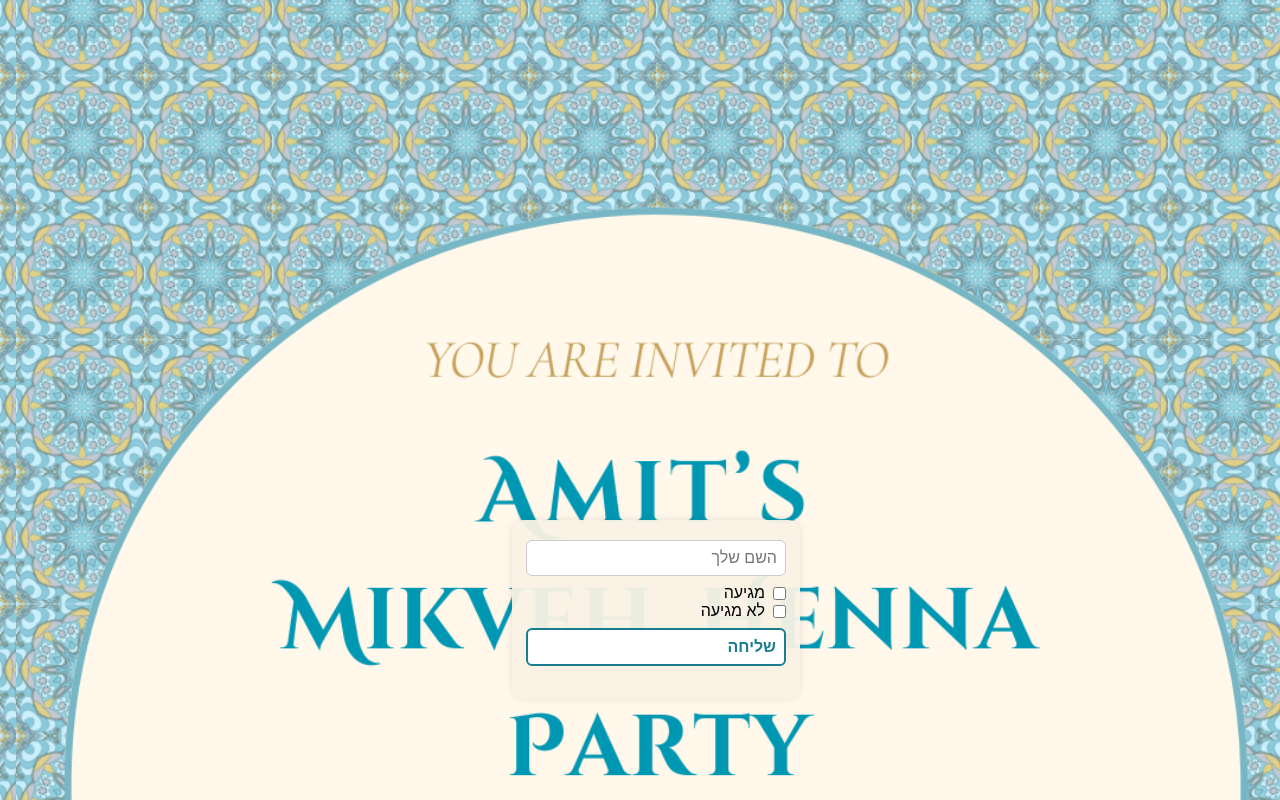
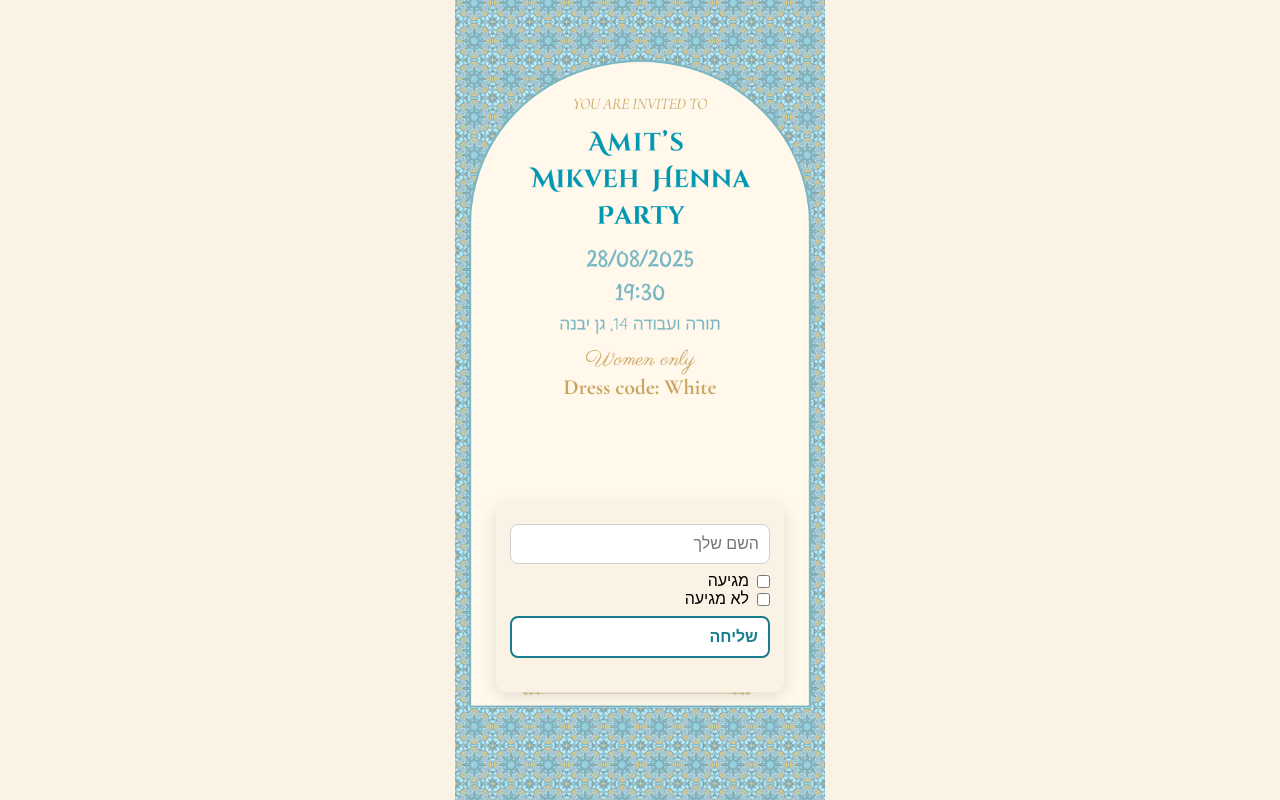
Before and after one commit to amittkatz/hennarsvp, a plain HTML site: page index.html in a window 1280 px wide. Drawn offline with Linux system fonts and the light colour scheme.

Commit message:
Update index.html

```diff
--- a/index.html
+++ b/index.html
@@ -2,130 +2,112 @@
 <html lang="he">
 <head>
   <meta charset="UTF-8" />
-  <meta name="viewport" content="width=device-width, initial-scale=1.0" />
-  <title>המקווה חינה של עמית - 28.8</title>
+  <meta name="viewport" content="width=device-width, initial-scale=1" />
+  <title>Amit - mikveh henna party!</title>
   <style>
+    :root{
+      --cream:#FAF3E5;
+      --blue:#197D8F;
+    }
     html, body {
-      margin: 0;
-      padding: 0;
-      height: 100vh;
-      width: 100vw;
-      overflow: hidden;
-      font-family: 'Arial', sans-serif;
-      text-align: center;
+      margin:0;
+      padding:0;
+      height:100svh;               /* stable mobile height */
+      overflow:hidden;             /* no scrolling */
+      font-family: Arial, sans-serif;
       direction: rtl;
-      background: url('henna1.png') no-repeat center top;
-      background-size: cover;
+      background: var(--cream);
+      -webkit-tap-highlight-color: transparent;
     }
 
-    .form-wrapper {
-      position: absolute;
-      left: 50%;
-      transform: translateX(-50%);
-      width: 100%;
-      display: flex;
-      justify-content: center;
-      padding: 0 16px;
+    /* Stage holds the image and the overlayed form */
+    .stage{
+      position:fixed;
+      inset:0;
+      display:block;
+      background:var(--cream);
+    }
+    .stage img{
+      position:absolute;
+      top:50%;
+      left:50%;
+      transform:translate(-50%,-50%);
+      width:100vw;
+      height:100svh;
+      object-fit:contain;          /* show whole invite, centered */
+      object-position:center center;
+      display:block;
+      pointer-events:none;         /* avoid accidental drag */
+      user-select:none;
     }
 
-    /* Default for mobile */
-    @media (max-width: 767px) {
-      .form-wrapper {
-        top: 72vh; /* position relative to screen height */
+    /* Form overlay that we position via JS exactly under "Dress code" */
+    .form-wrapper{
+      position:absolute;           /* top/left set by JS */
+      transform:translate(-50%,0); /* center horizontally around left 50% */
+      width:100%;
+      max-width:320px;             /* cap on tablets */
+      padding:0 16px;
+      z-index:2;
     }
+    form{
+      background:rgba(250,243,229,.96);
+      padding:12px 14px;
+      border-radius:12px;
+      box-shadow:0 4px 18px rgba(0,0,0,.12);
+      margin:0 auto;
+      max-width:260px;
     }
-
-    /* For tablets */
-    @media (min-width: 768px) and (max-width: 1023px) {
-      .form-wrapper {
-        top: 68vh;
+    input, button{
+      width:100%;
+      box-sizing:border-box;
+      padding:10px;
+      margin:8px 0;
+      font-size:16px;
+      border-radius:8px;
+      border:1px solid #cfcfcf;
+      text-align:right;
     }
+    .row{
+      display:flex; align-items:center; gap:8px; justify-content:flex-start;
     }
-
-    /* For desktops */
-    @media (min-width: 1024px) {
-      .form-wrapper {
-        top: 65vh;
+    .row input[type="checkbox"]{ width:auto; margin:0; }
+    button{
+      background:#fff;
+      color:var(--blue);
+      font-weight:700;
+      border:2px solid var(--blue);
+      cursor:pointer;
     }
+    .spinner{
+      margin:12px auto; width:28px; height:28px;
+      border:4px solid #d0d0d0; border-top:4px solid var(--blue);
+      border-radius:50%; display:none; animation:spin 1s linear infinite;
     }
-
-    form {
-      background-color: rgba(250, 243, 229, 0.94);
-      padding: 12px 14px;
-      border-radius: 12px;
-      box-shadow: 0 0 8px rgba(0,0,0,0.1);
-      max-width: 260px;
-      width: 100%;
-    }
-
-    input, button {
-      padding: 8px;
-      margin: 8px 0;
-      width: 100%;
-      font-size: 16px;
-      border-radius: 6px;
-      border: 1px solid #ccc;
-      box-sizing: border-box;
-      text-align: right;
-    }
-
-    .row {
-      display: flex;
-      align-items: center;
-      gap: 8px;
-      justify-content: flex-start;
-    }
-
-    .row input[type="checkbox"] {
-      width: auto;
-      margin: 0;
-    }
-
-    button {
-      background-color: white;
-      color: #197D8F; /* blue text */
-      font-weight: bold;
-      cursor: pointer;
-      border: 2px solid #197D8F;
-    }
-
-    .spinner {
-      margin: 15px auto;
-      width: 30px;
-      height: 30px;
-      border: 4px solid #ccc;
-      border-top: 4px solid #3498db;
-      border-radius: 50%;
-      animation: spin 1s linear infinite;
-      display: none;
-    }
-    @keyframes spin { 0% { transform: rotate(0deg); } 100% { transform: rotate(360deg); } }
-
-    #responseMsg {
-      margin-top: 12px;
-      font-size: 13px;
-      font-weight: bold;
-      text-align: center;
-    }
+    @keyframes spin{ to{ transform:rotate(360deg);} }
+    #responseMsg{ margin-top:10px; font-weight:700; font-size:14px; text-align:center; }
   </style>
 </head>
 <body>
 
-  <div class="form-wrapper">
+  <div class="stage">
+    <!-- Use your tall 1080×2340 export here -->
+    <img id="inviteImg" src="henna1.png" alt="Invitation">
+    <div id="formWrap" class="form-wrapper">
       <form id="rsvpForm">
-      <input type="text" id="name" name="name" placeholder="השם שלך" required />
+        <input type="text" id="name" name="name" placeholder="השם שלך" required>
 
         <div class="row">
-        <input type="checkbox" id="attendYes" />
+          <input type="checkbox" id="attendYes">
           <label for="attendYes">מגיעה</label>
         </div>
-
         <div class="row">
-        <input type="checkbox" id="attendNo" />
+          <input type="checkbox" id="attendNo">
           <label for="attendNo">לא מגיעה</label>
         </div>
 
-      <input type="hidden" id="attendance" name="attendance" value="לא מגיע/ה" />
+        <!-- API field -->
+        <input type="hidden" id="attendance" name="attendance" value="לא מגיע/ה">
 
         <button type="submit">שליחה</button>
 
@@ -133,8 +115,44 @@
         <p id="responseMsg"></p>
       </form>
     </div>
+  </div>
 
   <script>
+    // ====== CONFIG: tweak this if you move the "Dress code" line in Canva ======
+    // Position of the form measured from top of the image (0 = top, 1 = bottom)
+    const ANCHOR_Y = 0.63; // try 0.62–0.66 to fine‑tune on your export
+
+    const img = document.getElementById('inviteImg');
+    const wrap = document.getElementById('formWrap');
+
+    function placeForm(){
+      const r = img.getBoundingClientRect();
+      if (!r.width || !r.height) return;
+
+      const y = Math.round(r.top + r.height * ANCHOR_Y);
+      const x = Math.round(r.left + r.width / 2);
+
+      wrap.style.top = y + 'px';
+      wrap.style.left = x + 'px';
+
+      // keep the form fully visible if screens are very short
+      const fw = wrap.querySelector('form');
+      const fRect = fw.getBoundingClientRect();
+      const bottom = y + fRect.height;
+      const limit = window.innerHeight - 8; // small padding
+      if (bottom > limit){
+        wrap.style.top = Math.max(8, limit - fRect.height) + 'px';
+      }
+    }
+
+    // Recalculate when image loads / orientation changes / resize
+    img.addEventListener('load', placeForm);
+    window.addEventListener('resize', placeForm);
+    window.addEventListener('orientationchange', () => setTimeout(placeForm, 300));
+    // iOS sometimes fires before image paints—run once more after a tick:
+    setTimeout(placeForm, 400);
+
+    // ====== RSVP logic (same API fields) ======
     const scriptURL = 'https://script.google.com/macros/s/AKfycbwQeOi50DvDvKjun1ioqITP9CJNTauXOV0XpsLPqtpfRuiWrRBFlEUxhIR97VKh8yTubg/exec';
     const form = document.getElementById('rsvpForm');
     const msg = document.getElementById('responseMsg');
@@ -143,36 +161,36 @@
     const attendNo = document.getElementById('attendNo');
     const attendanceHidden = document.getElementById('attendance');
 
-    function syncAttendance() {
-      if (this === attendYes && attendYes.checked) {
-        attendNo.checked = false;
-        attendanceHidden.value = 'מגיע/ה';
-      } else if (this === attendNo && attendNo.checked) {
-        attendYes.checked = false;
-        attendanceHidden.value = 'לא מגיע/ה';
-      } else if (!attendYes.checked && !attendNo.checked) {
+    function syncAttendance(){
+      if (this === attendYes && attendYes.checked){
+        attendNo.checked = false; attendanceHidden.value = 'מגיע/ה';
+      } else if (this === attendNo && attendNo.checked){
+        attendYes.checked = false; attendanceHidden.value = 'לא מגיע/ה';
+      } else if (!attendYes.checked && !attendNo.checked){
         attendanceHidden.value = 'לא מגיע/ה';
       }
     }
     attendYes.addEventListener('change', syncAttendance);
     attendNo.addEventListener('change', syncAttendance);
 
-    form.addEventListener('submit', e => {
+    form.addEventListener('submit', (e) => {
       e.preventDefault();
-      const formData = new FormData(form);
+      const fd = new FormData(form);
       spinner.style.display = 'block';
       msg.textContent = '';
-      fetch(scriptURL, { method: 'POST', body: formData })
+
+      fetch(scriptURL, { method:'POST', body: fd /*, mode:'no-cors' if needed */ })
       .then(r => r.text?.() ?? '')
       .then(() => {
         spinner.style.display = 'none';
-          msg.innerHTML = "✅ תודה! נשמר בהצלחה";
+        msg.textContent = '✅ תודה! נשמר בהצלחה';
         form.reset();
         attendanceHidden.value = 'לא מגיע/ה';
+        placeForm(); // in case height changed
       })
       .catch(() => {
         spinner.style.display = 'none';
-          msg.textContent = "שגיאה בשליחה ❌";
+        msg.textContent = 'שגיאה בשליחה ❌';
       });
     });
   </script>
```
Lines whose indentation alone changed are shown as unchanged.
